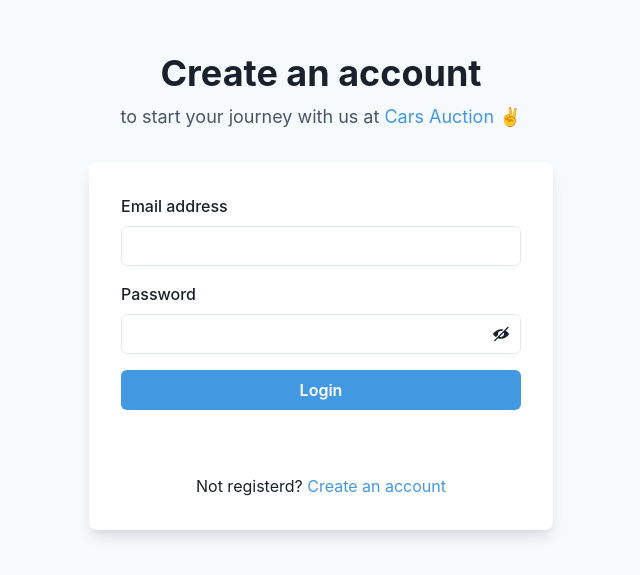
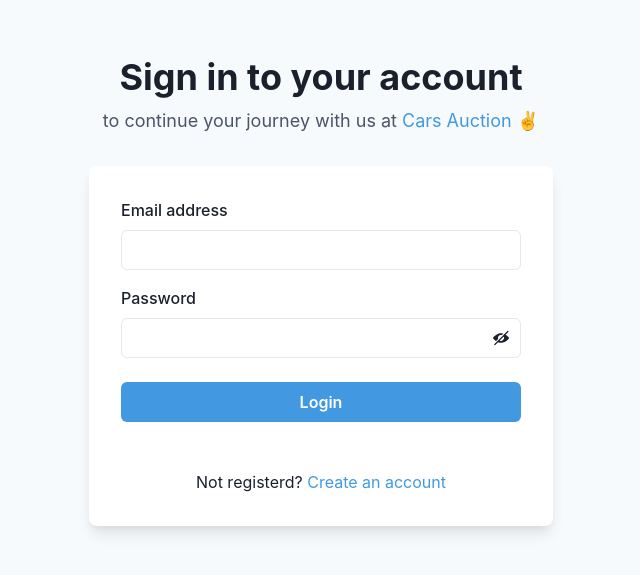
Before and after one commit to ESSELAMI/carsxchange-react, a React (Vite) app: page /login in a window 1280 px wide. Shown: the part 109-684 px from the top of the page, without its empty margins (319-959 px from the left). Built offline with nearby package versions, Linux system fonts and the light colour scheme; no server answers.

Commit message:
added login and register pages

```diff
--- a/src/pages/Login.jsx
+++ b/src/pages/Login.jsx
@@ -39,9 +39,9 @@ export default function Login() {
     >
       <Stack spacing={8} mx={"auto"} maxW={"lg"} py={12} px={6} w="100%">
         <Stack align={"center"}>
-          <Heading fontSize={"4xl"}>Create an account</Heading>
+          <Heading fontSize={"4xl"}>Sign in to your account</Heading>
           <Text fontSize={"lg"} color={"gray.600"}>
-            to start your journey with us at
+            to continue your journey with us at
             <Link color={"blue.400"}> Cars Auction</Link> ✌️
           </Text>
         </Stack>
@@ -83,7 +83,7 @@ export default function Login() {
               </InputGroup>
             </FormControl>
 
-            <Stack spacing={10}>
+            <Stack spacing={6} mt={2}>
               <Button
                 bg={"blue.400"}
                 color={"white"}
```
Also changed, not shown: src/router.jsx (+0 -45 lines).
